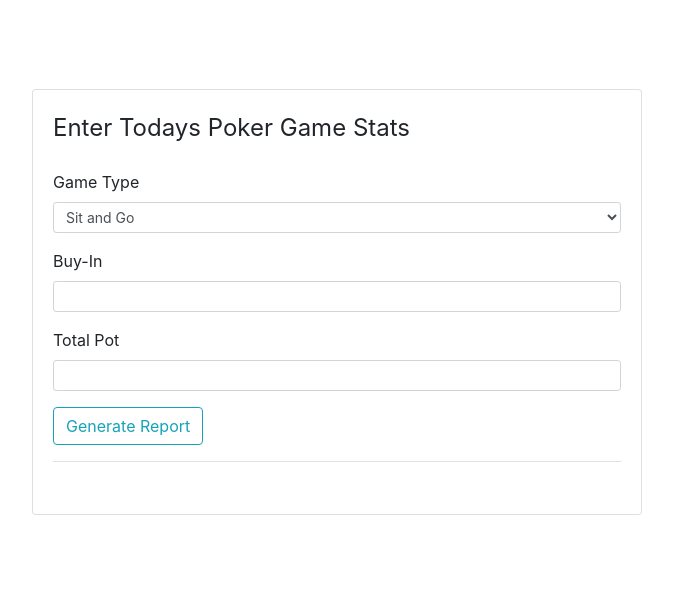
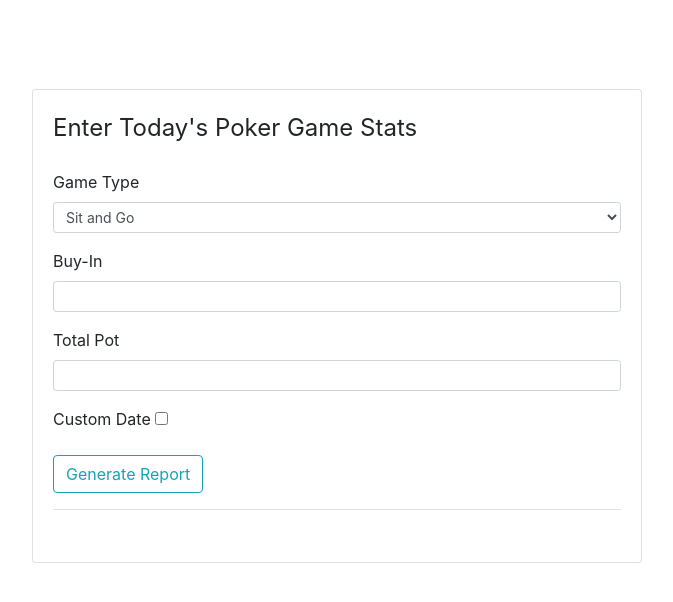
Before and after one commit to CallMeRubb/MultiUser-PokerBankroll-Stats, a Flask app: page /add in a window 1280 px wide. Shown: the part 56-658 px from the top of the page, without its empty margins (303-976 px from the left). Run offline with Flask 3, Linux system fonts and the light colour scheme; some libraries are stand-ins or nearby versions.

Commit message:
asdasdasd

```diff
--- a/application/form.py
+++ b/application/form.py
@@ -1,5 +1,5 @@
 from flask_wtf import FlaskForm
-from wtforms import SelectField, IntegerField, SubmitField
+from wtforms import SelectField, IntegerField, SubmitField, BooleanField, DateField
 from wtforms.validators import DataRequired, NumberRange
 
 class UserInputForm(FlaskForm):
@@ -7,4 +7,6 @@ class UserInputForm(FlaskForm):
                             choices=[('sit_and_go', 'Sit and Go'), ('tournament', 'Tournament')])
     buy_in = IntegerField("Buy-In", validators=[NumberRange(min=0)])
     total_pot = IntegerField("Total Pot", validators=[NumberRange(min=0)])
+    custom_date = BooleanField("Custom Date")
+    custom_date_input = DateField("Custom Date Input")
     submit = SubmitField("Generate Report")
--- a/application/routes.py
+++ b/application/routes.py
@@ -2,7 +2,7 @@ from flask import render_template, flash, redirect, url_for
 from application import app, db
 from application.form import UserInputForm
 from application.models import IncomeExpenses
-from datetime import datetime
+from datetime import datetime, date
 import json
 
 @app.route("/")
@@ -11,7 +11,7 @@ def index():
     aggregated_data = db.session.query(
         db.func.sum(IncomeExpenses.total_pot).label("total_pot"),
         db.func.sum(IncomeExpenses.earnings).label("earnings"),
-        db.func.sum(IncomeExpenses.buy_in).label("buy_in"),
+        db.func.sum(IncomeExpenses.buy_in).label("total_buy_in"),  # Calculate total buy-ins
         IncomeExpenses.game_type,
         IncomeExpenses.date
     ).group_by(IncomeExpenses.game_type, IncomeExpenses.date).order_by(IncomeExpenses.game_type, IncomeExpenses.date).all()
@@ -22,19 +22,21 @@ def index():
     earnings_over_time = []
     total_buy_ins = []
 
-    for total_pot, earnings, buy_in, game_type, date in aggregated_data:
+    for total_pot, earnings, total_buy_in, game_type, date in aggregated_data:
         income_expense.append(total_pot)
-        over_time_expenditure.append(buy_in)
+        over_time_expenditure.append(total_buy_in)
         dates_labels.append(date.strftime("%m-%d-%Y"))
         earnings_over_time.append(earnings)
-        total_buy_ins.append(buy_in)
+        total_buy_ins.append(total_buy_in)
 
     return render_template("dashboard.html",
                            income_vs_expenses=json.dumps(income_expense),
                            over_time_expenditure=json.dumps(over_time_expenditure),
                            dates_label=json.dumps(dates_labels),
                            earnings=json.dumps(earnings_over_time),
-                           total_buy_ins=json.dumps(total_buy_ins))
+                           total_buy_ins=json.dumps(total_buy_ins),
+                           total_earnings=sum(earnings_over_time),  # Pass total earnings
+                           total_buy_in=sum(total_buy_ins))  # Pass total buy-ins
 
 @app.route("/add", methods=["GET", "POST"])
 def add_expenses():
@@ -43,12 +45,17 @@ def add_expenses():
     if form.validate_on_submit():
         earnings = form.total_pot.data - form.buy_in.data  # Calculate earnings
 
+        if form.custom_date.data:  # Check if custom date checkbox is checked
+            entry_date = form.custom_date_input.data  # Use custom date if provided
+        else:
+            entry_date = date.today()  # Use today's date if custom date is not provided
+
         entry = IncomeExpenses(
             game_type=form.game_type.data,
             buy_in=form.buy_in.data,
             total_pot=form.total_pot.data,
             earnings=earnings,  # Store earnings in the database
-            date=datetime.now()
+            date=entry_date  # Use the determined date
         )
 
         db.session.add(entry)
@@ -64,7 +71,7 @@ def delete(entry_id):
     entry = IncomeExpenses.query.get_or_404(entry_id)
     db.session.delete(entry)
     db.session.commit()
-    flash("Deletion was success", 'success')
+    flash("Deletion was successful", 'success')
     return redirect(url_for("index"))
 
 @app.route('/history')
--- a/application/templates/add.html
+++ b/application/templates/add.html
@@ -10,10 +10,10 @@
 <div class="col-xs-10 col-sm-6 col-md-6 ml-auto mr-auto add-menu-container">
     <div class="card card-style mb-2">
         <div class="card-body">
-            <form action="" method="POST">
+            <form action="" method="POST" id="expenses-form">
                 {{ form.csrf_token() }}
                 <fieldset class="form-group">
-                    <legend class="mb-4">Enter Todays Poker Game Stats</legend>
+                    <legend class="mb-4">Enter Today's Poker Game Stats</legend>
                     <div class="form-group">
                         {{ form.game_type.label(class="form-control-label") }}
                         {{ form.game_type(class="form-control form-control-sm") }}
@@ -47,6 +47,18 @@
                         {% endif %}
                     </div>
 
+                    <div class="form-group">
+                        {{ form.custom_date.label }}
+                        {{ form.custom_date() }}
+                    </div>
+
+                    <div id="custom-date-input" style="display: none;">
+                        <div class="form-group">
+                            {{ form.custom_date_input.label(class="form-control-label") }}
+                            {{ form.custom_date_input(class="form-control form-control-sm") }}
+                        </div>
+                    </div>
+
                     <div class="form-group border-bottom pb-3">
                         {{ form.submit(class="btn btn-outline-info")}}
                     </div>
@@ -56,4 +68,32 @@
     </div>
 </div>
 
+<script>
+    document.addEventListener('DOMContentLoaded', function() {
+        const customDateCheckbox = document.querySelector('#custom_date');
+        const customDateInput = document.querySelector('#custom-date-input');
+
+        // Initially hide the custom date input field
+        customDateInput.style.display = 'none';
+
+        customDateCheckbox.addEventListener('change', function() {
+            if (this.checked) {
+                customDateInput.style.display = 'block';
+            } else {
+                customDateInput.style.display = 'none';
+            }
+        });
+
+        // Intercept form submission
+        const form = document.getElementById('expenses-form');
+        form.addEventListener('submit', function(event) {
+            if (!customDateCheckbox.checked) {
+                // If custom date is not checked, populate current date
+                const currentDate = new Date().toISOString().split('T')[0];
+                document.getElementById('custom_date_input').value = currentDate;
+            }
+        });
+    });
+</script>
+
 {% endblock %}
--- a/run.py
+++ b/run.py
@@ -2,4 +2,4 @@ from application import app, db
 
 
 if __name__ == "__main__":
-    app.run(debug=True)
+    app.run(host="0.0.0.0", port=8005, debug=True)
```
Also changed, not shown: application/templates/dashboard.html (+20 -0 lines), application/templates/index.html (+8 -6 lines), application/models.py (line endings or trailing spaces).
